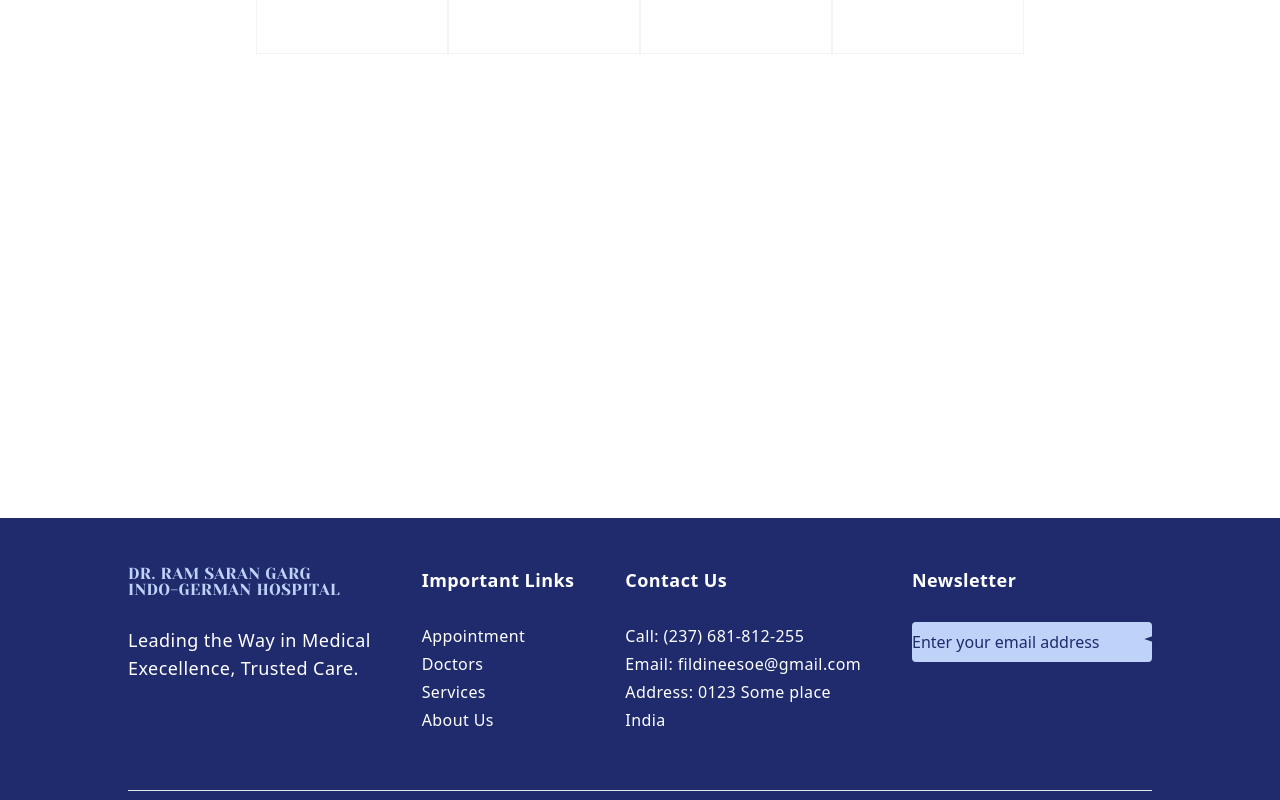
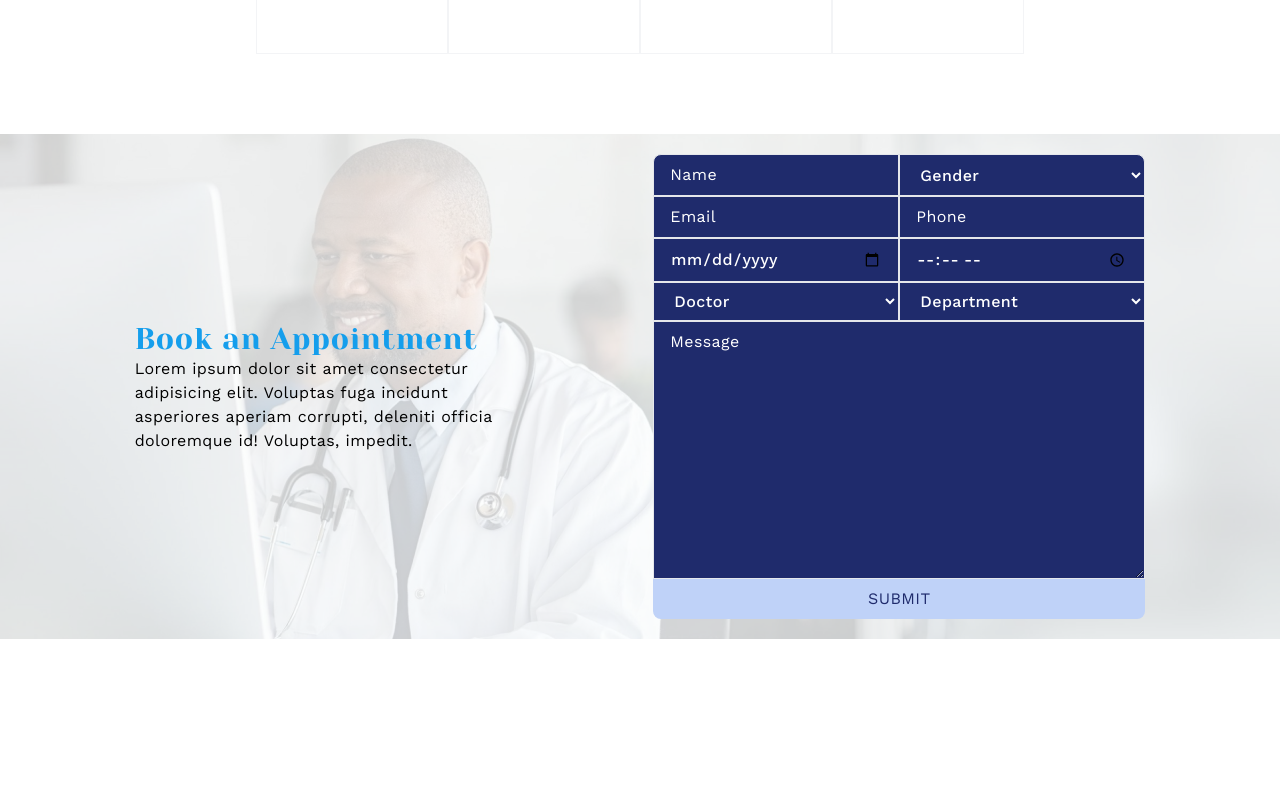
Before and after one commit to hospital-website/hospital-website, a React (Create React App) app: page / in a window 1280 px wide. Shown: the part 2860-3660 px from the top of the page. Built offline with nearby package versions, Linux system fonts and the light colour scheme.

Commit message:
home-form-styled

```diff
--- /dev/null
+++ b/src/Components/Assets/Form.css
@@ -0,0 +1,20 @@
+form input,
+form select,
+form select option,
+form textarea {
+    @apply bg-primary py-2 px-4 font-work text-white font-medium border border-gray-200;
+}
+
+form input::placeholder,
+form input select::placeholder,
+form input select option::placeholder,
+form textarea::placeholder {
+    @apply text-white font-work font-normal text-base;
+}
+
+form input:focus,
+form input select:focus,
+form input select option:focus,
+form textarea:focus {
+    @apply outline-none;
+}
--- /dev/null
+++ b/src/Components/Assets/Form.js
@@ -0,0 +1,47 @@
+import './Form.css'
+
+const Form = () => {
+  return <form action="" className='grid' >
+
+    <div className='grid grid-cols-1 grid-rows-8 md:grid-cols-2 md:grid-rows-2'>
+        <input type="text" name="name" id="name" placeholder='Name' className='rounded-t-lg md:rounded-tr-none ' />
+
+        <select name="gender" id="gender" placeholder='Gender' className='rounded-none md:rounded-tr-lg'>
+            <option value="--">Gender</option>
+            <option value="male">male</option>
+            <option value="female">female</option>
+            <option value="other">other</option>
+        </select>
+
+        <input type="email" name="email" id="email" placeholder='Email' />
+
+        <input type="tel" name="phone" id="phone" placeholder='Phone' />
+
+        <input type="date" id="date" name="date" placeholder="Select a date" />
+
+        <input type="time" name="time" id="time" placeholder='Time' />
+
+        <select name="doctor" id="doctor" placeholder='Doctor'>
+            <option value="--">Doctor</option>
+            <option value="doctor">doctor</option>
+            <option value="doctor">doctor</option>
+            <option value="doctor">doctor</option>
+            <option value="doctor">doctor</option>
+        </select>
+
+        <select name="department" id="department" placeholder='Department'>
+            <option value="--">Department</option>
+            <option value="cardio">cardio</option>
+            <option value="ortho">ortho</option>
+            <option value="physician">physician</option>
+        </select>
+    </div>
+
+    <textarea name="message" id="message" cols="30" rows="10" placeholder='Message' />
+
+    <button type="submit" className='rounded-b-lg bg-accent text-center text-primary uppercase font-work py-2'>submit</button>
+
+  </form>
+}
+
+export default Form
--- a/src/Components/Assets/index.js
+++ b/src/Components/Assets/index.js
@@ -1,7 +1,9 @@
 import PageHead from './PageHead'
 import SpecialCard from './SpecialCard'
+import Form from './Form'
 
 export {
     PageHead,
     SpecialCard,
+    Form,
 }
--- a/src/Components/NavBar/NavBar.js
+++ b/src/Components/NavBar/NavBar.js
@@ -109,7 +109,7 @@ const NavBar = () => {
             <div id='nav-side' className='flex gap-5 items-center'>
                 <div className="search flex items-center gap-5 md:gap-2">
                     {
-                        search ? <input type="search" className='rounded-full py-1.5 px-3 font-work text-sm outline-none w-[75vw] md:w-[100%]' placeholder='Search...'/> : null
+                        search ? <input type="search" className='rounded-full py-1.5 px-3 font-work text-sm outline-none w-[70vw] md:w-[100%]' placeholder='Search...'/> : null
                     }
                     <button id='search-btn' onClick={() => setSearch(!search)}>
                         {
--- a/src/Pages/Home/Home.js
+++ b/src/Pages/Home/Home.js
@@ -5,7 +5,7 @@ import { CiBandage } from 'react-icons/ci'
 import { BiDonateBlood } from 'react-icons/bi'
 import { GiHeartPlus, GiMedicalPackAlt } from 'react-icons/gi'
 import { Link } from 'react-router-dom'
-import { PageHead, SpecialCard } from '../../Components/Assets'
+import { Form, PageHead, SpecialCard } from '../../Components/Assets'
 
 
 const Home = () => {
@@ -133,7 +133,7 @@ const Home = () => {
 
       {/* specialty grids */}
 
-      <article className='grid md:grid-cols-4 md:grid-rows-3 grid-cols-3 grid-rows-4 gap-0 w-[24rem] md:w-[48rem] mx-auto py-10 '>
+      <article className='grid md:grid-cols-4 md:grid-rows-3 grid-cols-3 grid-rows-4 gap-0 w-[23rem] md:w-[48rem] mx-auto py-10 '>
         <SpecialCard text={'neurology'} />
         <SpecialCard text={'bones'} />
         <SpecialCard text={'oncology'} />
@@ -151,6 +151,18 @@ const Home = () => {
       </article>
     </section>
 
+    {/* APPOINTMENT SECTION */}
+  <section id='appointment' className='bg-appointment h-full flex justify-evenly items-center py-5'>
+      <article className='hidden md:block w-[30%]'>
+        <p className='font-yeseva text-secondary text-3xl'>Book an Appointment</p>
+        <p className="font-work text-base text-left">
+          Lorem ipsum dolor sit amet consectetur adipisicing elit. Voluptas fuga incidunt asperiores aperiam corrupti, deleniti officia doloremque id! Voluptas, impedit.
+        </p>
+      </article>
+
+      <Form />
+    </section>
+
   </>
 }
 
--- a/tailwind.config.js
+++ b/tailwind.config.js
@@ -17,6 +17,7 @@ module.exports = {
       backgroundImage: {
         'hero': "url('/public/image_assets/hero-bg.png')",
         'hero-mobile': "url('/public/image_assets/hero-bg-mobile.png')",
+        'appointment': "url('/public/image_assets/appointment.png')",
       },
     },
   },
```
Also changed, not shown: public/image_assets/appointment.png (added).
